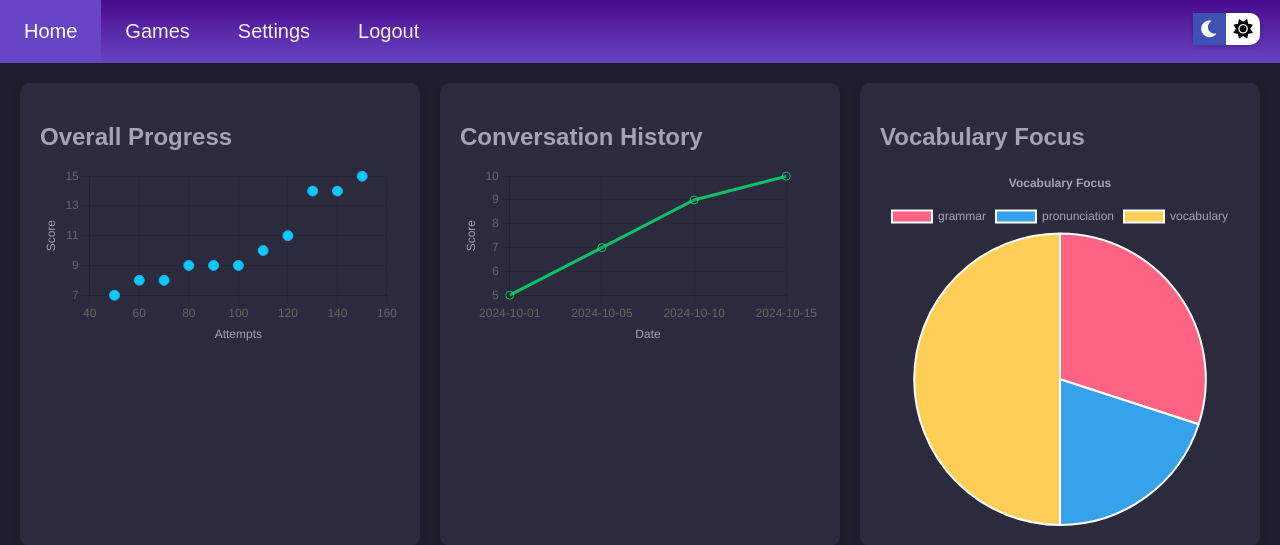
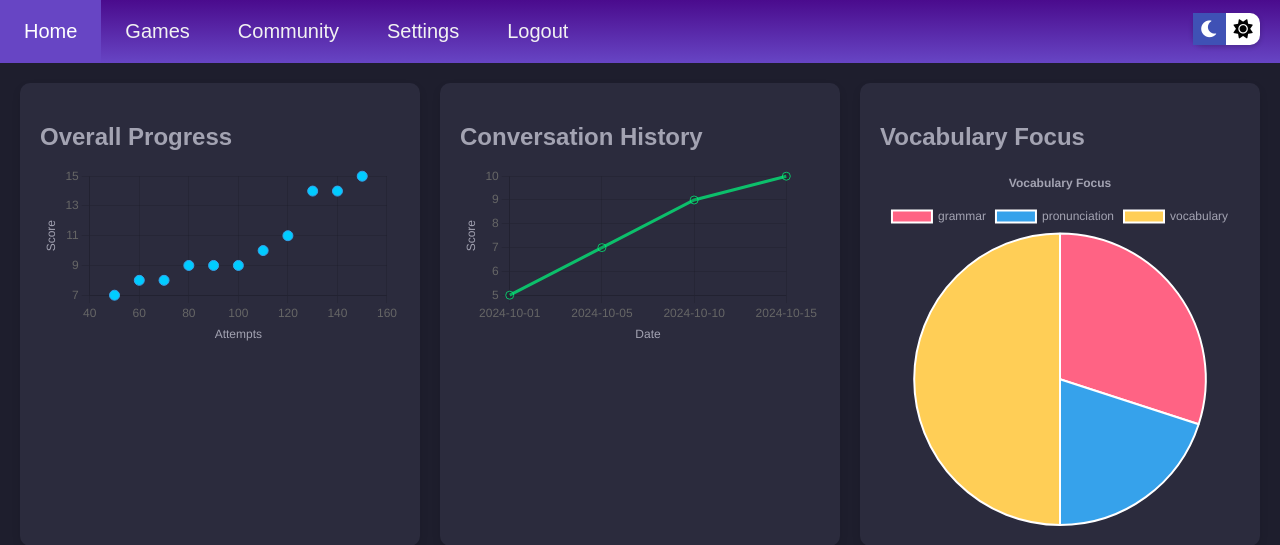
Before and after one commit to Mariam-Elbishbeashy/Language-Learning-Chatbot-Project, a PHP site: page /ProgressTrack.php in a window 1280 px wide. Shown: the top 545 px of the page. Run offline with PHP 8.4, Linux system fonts and the light colour scheme.

Commit message:
sidebar modifications

```diff
--- a/Language-Learning-Chatbot/public/ProgressTrack.php
+++ b/Language-Learning-Chatbot/public/ProgressTrack.php
@@ -213,9 +213,10 @@ body {
 
 <div class="topnav" id="myTopnav">
   <a href="Home.php" class="active">Home</a>
-  <a href="gamification.php">Games</a>
+  <a href="game.php">Games</a>
+  <a href="forum.php">Community</a>
   <a href="#">Settings</a>
-  <a href="#">Logout</a>
+  <a href="index.php">Logout</a>
   <a href="javascript:void(0);" class="icon" onclick="myFunction()">
     <i class="fa fa-bars"></i>
   </a>
```
